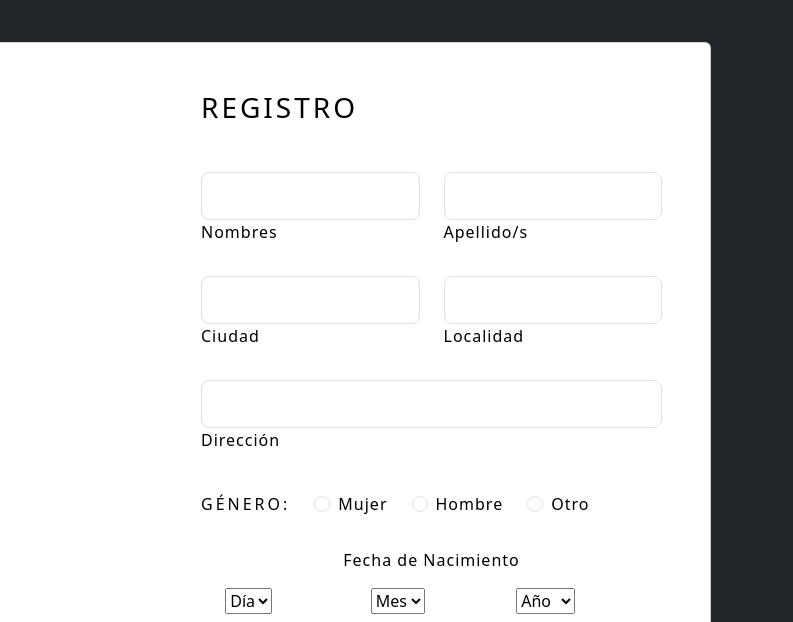
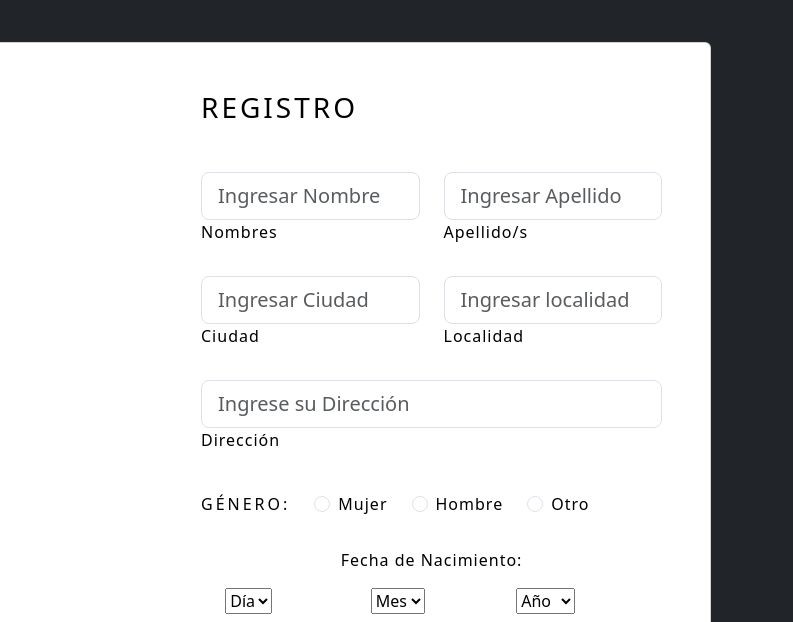
Before and after one commit to Gestion-De-Turnos/Gestion-De-Turnos, a plain HTML site: page MedFiles o AssistMedic/reg.html in a window 1280 px wide. Shown: the part 115-737 px from the top of the page, 487-1280 px from the left. Drawn offline with nearby package versions, Linux system fonts and the light colour scheme.

Commit message:
adicion de placeholders al form de registro

```diff
--- a/MedFiles o AssistMedic/reg.html
+++ b/MedFiles o AssistMedic/reg.html
@@ -12,7 +12,7 @@
 </head>
 
 <body>
-    <nav>
+    <header>
         <nav class="navbar navbar-expand-lg" style="background-color: rgb(98, 165, 107);" data-bs-theme="dark">
             <div class="container-fluid">
                 <a class="navbar-brand" href="#">MedFiles</a>
@@ -44,7 +44,7 @@
                 </div>
             </div>
         </nav>
-    </nav>
+    </header>
     <main>
         <section class="h-100 bg-dark">
             <div class="container py-5 h-100">
@@ -64,14 +64,14 @@
                                         <div class="row">
                                             <div class="col-md-6 mb-4">
                                                 <div data-mdb-input-init class="form-outline">
-                                                    <input type="text" id="form3Example1m"
+                                                    <input placeholder="Ingresar Nombre" type="text" id="form3Example1m"
                                                         class="form-control form-control-lg" />
                                                     <label class="form-label" for="form3Example1m">Nombres</label>
                                                 </div>
                                             </div>
                                             <div class="col-md-6 mb-4">
                                                 <div data-mdb-input-init class="form-outline">
-                                                    <input type="text" id="form3Example1n"
+                                                    <input placeholder="Ingresar Apellido" type="text" id="form3Example1n"
                                                         class="form-control form-control-lg" />
                                                     <label class="form-label" for="form3Example1n">Apellido/s</label>
                                                 </div>
@@ -81,14 +81,14 @@
                                         <div class="row">
                                             <div class="col-md-6 mb-4">
                                                 <div data-mdb-input-init class="form-outline">
-                                                    <input type="text" id="form3Example1m1"
+                                                    <input placeholder="Ingresar Ciudad" type="text" id="form3Example1m1"
                                                         class="form-control form-control-lg" />
                                                     <label class="form-label" for="form3Example1m1">Ciudad</label>
                                                 </div>
                                             </div>
                                             <div class="col-md-6 mb-4">
                                                 <div data-mdb-input-init class="form-outline">
-                                                    <input type="text" id="form3Example1n1"
+                                                    <input placeholder="Ingresar localidad" type="text" id="form3Example1n1"
                                                         class="form-control form-control-lg" />
                                                     <label class="form-label" for="form3Example1n1">Localidad
                                                     </label>
@@ -97,7 +97,7 @@
                                         </div>
 
                                         <div data-mdb-input-init class="form-outline mb-4">
-                                            <input type="text" id="form3Example8"
+                                            <input placeholder="Ingrese su Dirección" type="text" id="form3Example8"
                                                 class="form-control form-control-lg" />
                                             <label class="form-label" for="form3Example8">Dirección</label>
                                         </div>
@@ -127,7 +127,7 @@
                                         </div>
 
                                         <div class="row" style="display: flex; justify-content: center;">
-                                            <p style="text-align: center;">Fecha de Nacimiento</p>
+                                            <p style="text-align: center;">Fecha de Nacimiento: </p>
                                             <div class="col-md-6 mb-4" style="width: 30%;">
 
                                                 <select data-mdb-select-init>
```
Also changed, not shown: MedFiles o AssistMedic/assets/styles/regstyle.css (line endings or trailing spaces).
